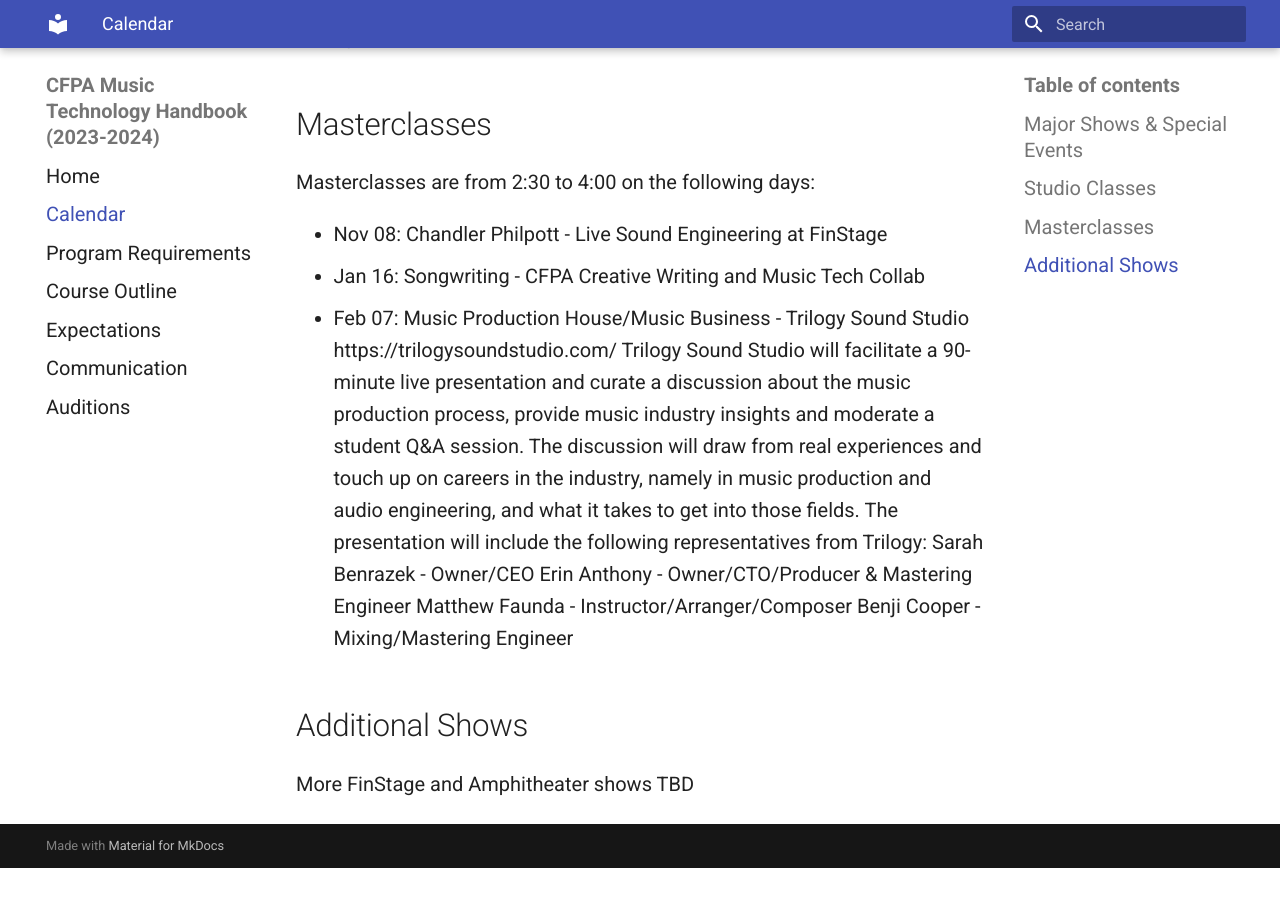
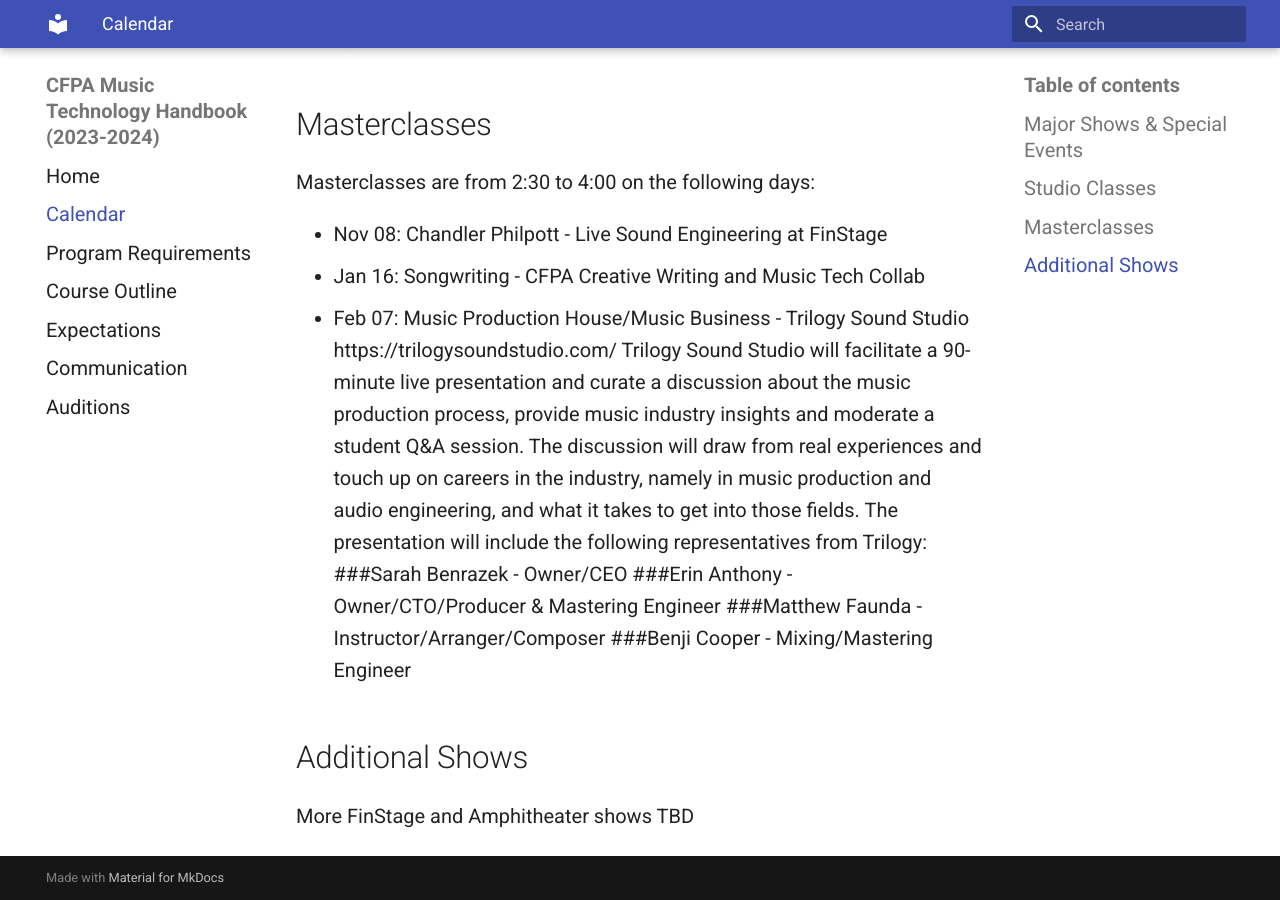
Before and after one commit to sophia-sms/handbook, an MkDocs documentation site: the page built from docs/calendar.md, in a window 1280 px wide and 900 px high, scrolled down 1449 px. Built offline with MkDocs 1.6.1 and Material for MkDocs 9.7.7, drawn with Linux system fonts in a browser that asks for light colours; before the commit the page ends 2317 px from its top, so only the background shows below that.

Commit message:
trilogy indentation

```diff
--- a/docs/calendar.md
+++ b/docs/calendar.md
@@ -51,10 +51,10 @@
   and what it takes to get into those fields.
   The presentation will include the following representatives from
   Trilogy:
-    Sarah Benrazek - Owner/CEO
-    Erin Anthony - Owner/CTO/Producer & Mastering Engineer
-    Matthew Faunda - Instructor/Arranger/Composer
-    Benji Cooper - Mixing/Mastering Engineer
+    ###Sarah Benrazek - Owner/CEO
+    ###Erin Anthony - Owner/CTO/Producer & Mastering Engineer
+    ###Matthew Faunda - Instructor/Arranger/Composer
+    ###Benji Cooper - Mixing/Mastering Engineer
 
 
 ## Additional Shows
```
